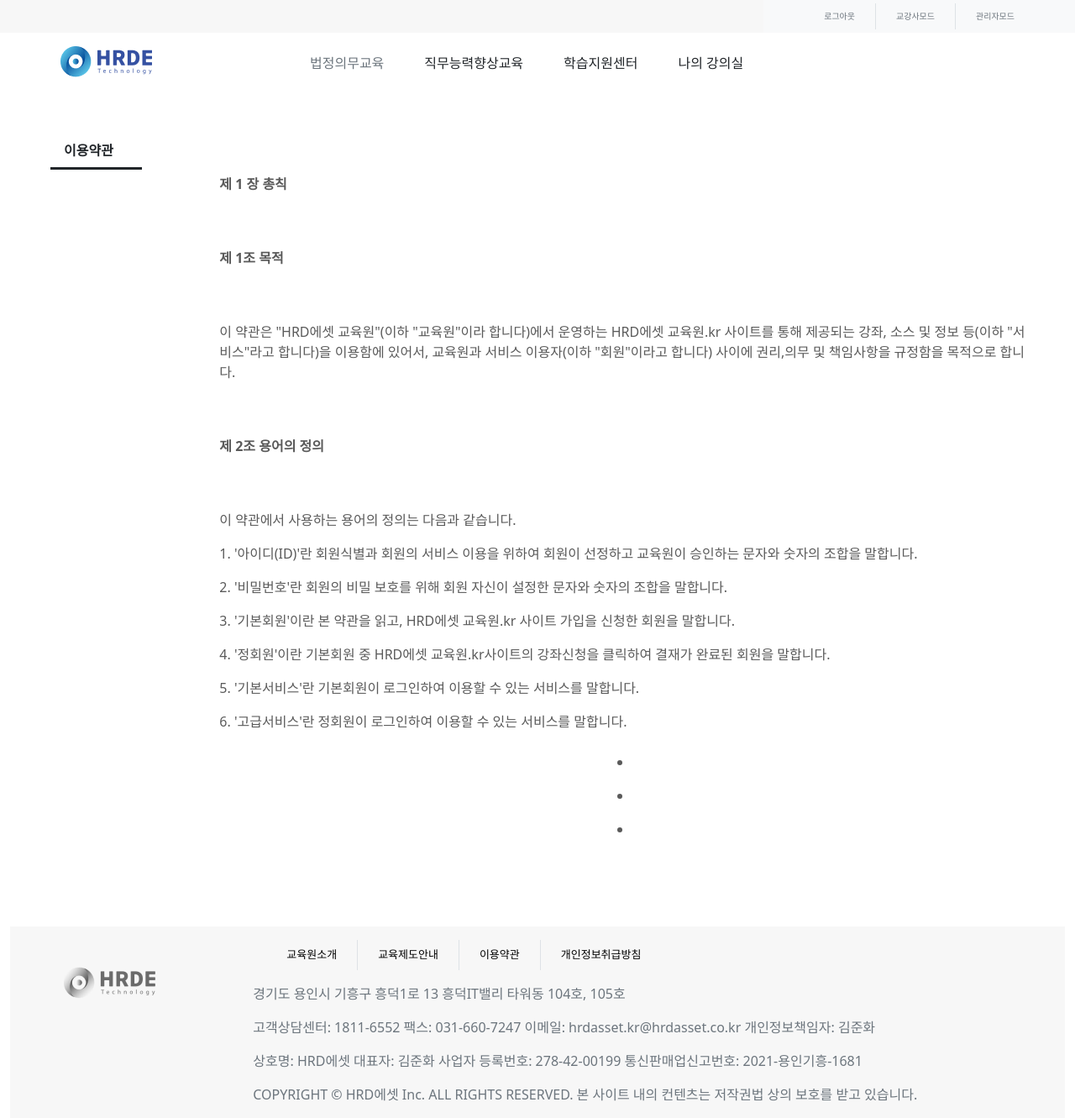
After one commit to gieskiverz/korean-web, a PHP site: page /content23.php in a window 1280 px wide. The commit adds this page. Shown: the whole page at 84% size. Run offline with PHP 8.4, Linux system fonts and the light colour scheme.

Commit message:
frame 23

```diff
--- /dev/null
+++ b/content23.php
@@ -0,0 +1,79 @@
+<!doctype html>
+<html lang="en">
+
+<head>
+    <meta charset="utf-8">
+    <meta name="viewport" content="width=device-width, initial-scale=1">
+    <meta name="description" content="">
+    <meta name="author" content="Mark Otto, Jacob Thornton, and Bootstrap contributors">
+    <meta name="generator" content="Hugo 0.88.1">
+    <title>Carousel Template · Bootstrap v5.1</title>
+
+    <link rel="canonical" href="https://getbootstrap.com/docs/5.1/examples/carousel/">
+
+
+
+    <!-- Bootstrap core CSS -->
+    <link href="assets/dist/css/bootstrap.min.css" rel="stylesheet">
+
+    <style>
+        .bd-placeholder-img {
+            font-size: 1.125rem;
+            text-anchor: middle;
+            -webkit-user-select: none;
+            -moz-user-select: none;
+            user-select: none;
+        }
+
+        @media (min-width: 768px) {
+            .bd-placeholder-img-lg {
+                font-size: 3.5rem;
+            }
+        }
+    </style>
+
+
+    <!-- Custom styles for this template -->
+    <link href="carousel.css" rel="stylesheet">
+    <link href="headers.css" rel="stylesheet">
+    <link href="styles.css" rel="stylesheet">
+</head>
+
+<body>
+    <?php include "header.php" ?>
+    <!-- content -->
+    <div class="container-fluid">
+        <div class="row mb-5 mt-5">
+            <div class="col-md-2">
+                <div class="bd-example">
+                    <ul class="list-group list-group-flush ml-3 mr-2">
+                        <li class="list-group-item fw-bold" style="border-bottom: 3px solid !important;">이용약관</li>
+                    </ul>
+                </div>
+            </div>
+
+            <div class="col-md-10 p-5">
+                <p class="fw-bold pb-5">제 1 장 총칙</p>
+                <p class="fw-bold pb-5">제 1조 목적</p>
+                <p>이 약관은 "HRD에셋 교육원"(이하 "교육원"이라 합니다)에서 운영하는 HRD에셋 교육원.kr 사이트를 통해 제공되는 강좌, 소스 및 정보 등(이하 "서비스"라고 합니다)을 이용함에 있어서, 교육원과 서비스 이용자(이하 "회원"이라고 합니다) 사이에 권리,의무 및 책임사항을 규정함을 목적으로 합니다.</p>
+                <p class="fw-bold pb-5 pt-5">제 2조 용어의 정의</p>
+                <p>이 약관에서 사용하는 용어의 정의는 다음과 같습니다.</p>
+                <p>1. '아이디(ID)'란 회원식별과 회원의 서비스 이용을 위하여 회원이 선정하고 교육원이 승인하는 문자와 숫자의 조합을 말합니다.</p>
+                <p>2. '비밀번호'란 회원의 비밀 보호를 위해 회원 자신이 설정한 문자와 숫자의 조합을 말합니다.</p>
+                <p>3. '기본회원'이란 본 약관을 읽고, HRD에셋 교육원.kr 사이트 가입을 신청한 회원을 말합니다.</p>
+                <p>4. '정회원'이란 기본회원 중 HRD에셋 교육원.kr사이트의 강좌신청을 클릭하여 결재가 완료된 회원을 말합니다.</p>
+                <p>5. '기본서비스'란 기본회원이 로그인하여 이용할 수 있는 서비스를 말합니다.</p>
+                <p>6. '고급서비스'란 정회원이 로그인하여 이용할 수 있는 서비스를 말합니다.</p>
+                <li class="text-center p-2"></li>
+                <li class="text-center p-2"></li>
+                <li class="text-center p-2"></li>
+            </div>
+        </div>
+        <!-- end content -->
+        <?php include "footer.php" ?>
+        <script src="assets/dist/js/bootstrap.bundle.min.js"></script>
+
+
+</body>
+
+</html>
--- a/footer.php
+++ b/footer.php
@@ -6,11 +6,10 @@
         </div>
         <div class="col-lg-10 pl-5">
             <div class="col md-12">
-
                 <ul class="nav p-3">
                     <li class="nav-item"><small style="font-size: small;"><a href="content13.php" class="nav-link link-dark px-4 d-block text-black">교육원소개</a></small></li>
                     <li class="nav-item"><small style="font-size: small;"><a href="content18.php" class="nav-link link-dark px-4 d-block text-black border-end border-start">교육제도안내</a></small></li>
-                    <li class="nav-item"><small style="font-size: small;"><a href="#" class="nav-link link-dark px-4 d-block text-black border-end">이용약관</a></small></li>
+                    <li class="nav-item"><small style="font-size: small;"><a href="content23.php" class="nav-link link-dark px-4 d-block text-black border-end">이용약관</a></small></li>
                     <li class="nav-item"><small style="font-size: small;"><a href="#" class="nav-link link-dark px-4 d-block text-black">개인정보취급방침</a></small></li>
                 </ul>
             </div>
```
